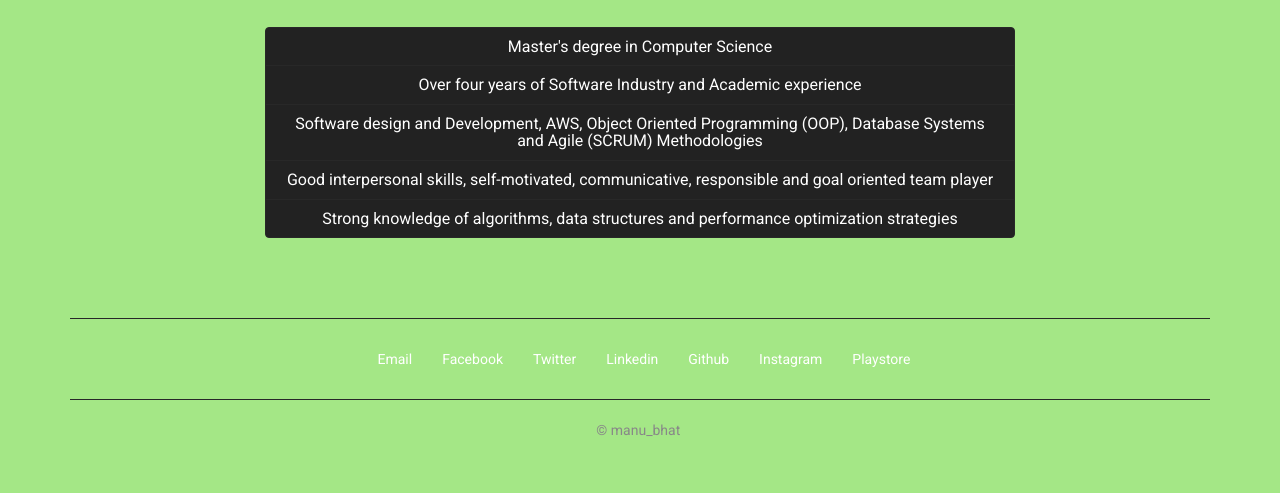
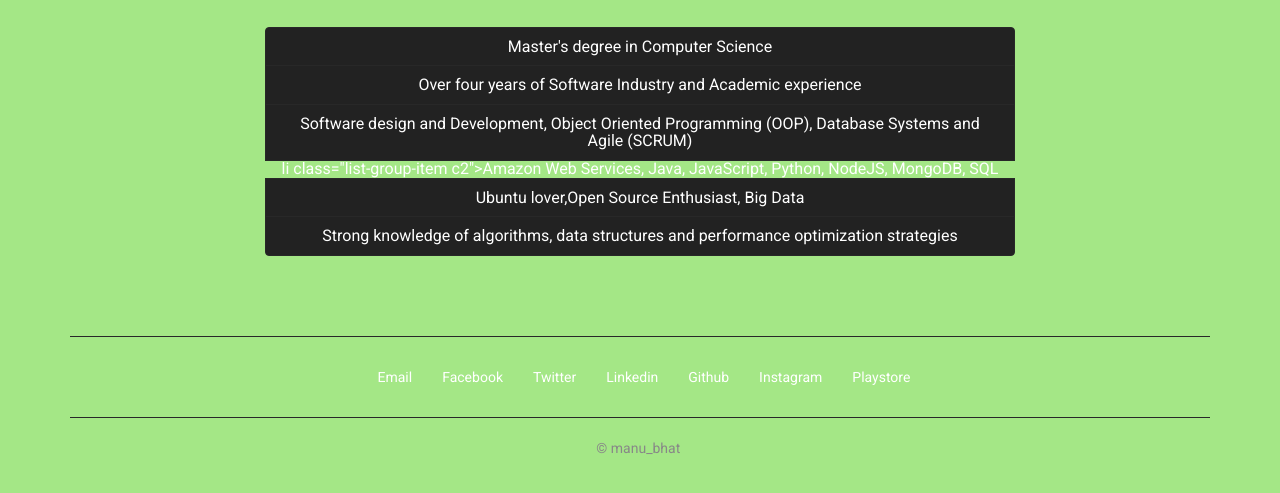
Before and after one commit to manubhats/mygithubpage, a plain HTML site: page index.html in a window 1280 px wide. Shown: the part 225-718 px from the top of the page. Drawn offline with nearby package versions, Linux system fonts and the light colour scheme.

Commit message:
Update index.html

```diff
--- a/index.html
+++ b/index.html
@@ -69,8 +69,9 @@
                                         <ul class="list-group">
                                             <li class="list-group-item c2">Master's degree in Computer Science</li>
                                             <li class="list-group-item c2">Over four years of Software Industry and Academic experience</li>
-                                             <li class="list-group-item c2">Software design and Development, AWS, Object Oriented Programming (OOP), Database Systems and Agile (SCRUM) Methodologies</li>
-                                            <li class="list-group-item c2">Good interpersonal skills, self-motivated, communicative, responsible and goal oriented team player</li>
+                                            <li class="list-group-item c2">Software design and Development, Object Oriented Programming (OOP), Database Systems and Agile (SCRUM)</li>
+                                            li class="list-group-item c2">Amazon Web Services, Java, JavaScript, Python, NodeJS, MongoDB, SQL</li>
+                                            <li class="list-group-item c2">Ubuntu lover,Open Source Enthusiast, Big Data</li>
                                             <li class="list-group-item c2">Strong knowledge of algorithms, data structures and performance optimization strategies</li>
 
                                         </ul>
```
